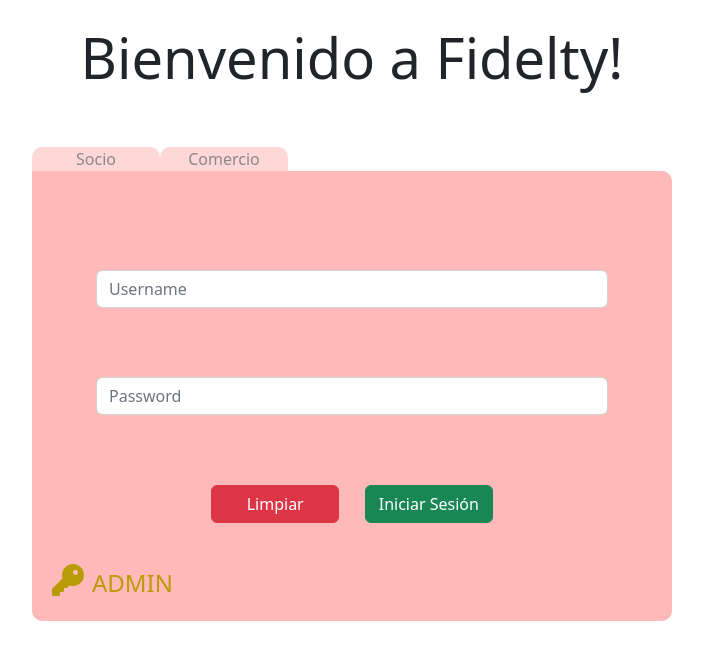
After one commit to aagusfernandez02/fidelty, a PHP site: page /login_admin.html in a window 1280 px wide. The commit adds this page. Shown: the top 660 px of the page, without its empty margins (288-991 px from the left). Run offline with PHP 8.4, Linux system fonts and the light colour scheme; some libraries are stand-ins or nearby versions.

Commit message:
login socio, comercio y admin

```diff
--- a/css/styles.css
+++ b/css/styles.css
@@ -35,7 +35,7 @@ a:active {
     border-bottom-right-radius: 10px;
     border-bottom-left-radius: 10px;
     width: 50vw;
-    height: 50vh;
+    height: 450px;
     background-color: #D9D9D9;
     position: relative;
     padding: 5%;
@@ -108,26 +108,38 @@ a:active {
     font-size: xx-large;
 }
 
-.admin_section span {
+.admin_section a {
     font-size: 1.5rem;
+}
+
+.adminContainer {
+    background-color: #ffb9b9;
+}
+
+.adminSolapas {
+    background-color: #ffd7d7;
+}
+
+.login_registerSeccion {
+    font-style: italic;
+    font-size: small;
+}
+
+.login_registerSeccion a {
+    color: #4040ff;
+    text-decoration: underline;
 }
 
 @media (max-width: 768px) {
     .loginContainer {
         width: 100%;
-        height: 100vh;
+        height: 400px;
     }
     .loginContainer_formularioContainer {
         height: 100%;
-    }
-    .loginContainer_formularioContainer {
         justify-content: start;
-        gap: 10%;
         margin-top: 2rem;
-    }
-    .admin_section {
-        top: 15px;
-        left: 15px;
+        gap: 1.5rem;
     }
 }
 
--- /dev/null
+++ b/login_admin.html
@@ -0,0 +1,49 @@
+<!DOCTYPE html>
+<html lang="en">
+
+<head>
+    <meta charset="UTF-8">
+    <meta http-equiv="X-UA-Compatible" content="IE=edge">
+    <meta name="viewport" content="width=device-width, initial-scale=1.0">
+    <!-- BOOTSTRAP -->
+    <link href="https://cdn.jsdelivr.net/npm/bootstrap@5.2.1/dist/css/bootstrap.min.css" rel="stylesheet" integrity="sha384-iYQeCzEYFbKjA/T2uDLTpkwGzCiq6soy8tYaI1GyVh/UjpbCx/TYkiZhlZB6+fzT" crossorigin="anonymous">
+    <!-- CSS -->
+    <link rel="stylesheet" href="css/styles.css">
+    <title>Login</title>
+</head>
+
+<body>
+    <h1 class="display-4 text-center mt-4 mb-4">Bienvenido a Fidelty!</h1>
+    <div class="loginContainer adminContainer">
+        <!-- Solapas -->
+        <div id="solapaSocio" class="loginContainer_solapa adminSolapas noActive"><a href="./login_socio.html">Socio</a></div>
+        <div id="solapaComercio" class="loginContainer_solapa adminSolapas noActive"><a href="./login_comercio.html">Comercio</a></div>
+
+        <!-- Container -->
+        <form class="loginContainer_formularioContainer" method="post" action="php/login.php">
+            <input type="text" name="username" class="form-control" placeholder="Username">
+            <input type="password" name="password" class="form-control" placeholder="Password">
+
+            <div class="loginContainer_formularioContainer_buttons">
+                <button type="reset" class="btn btn-danger loginContainer_formularioContainer_clear">Limpiar</button>
+                <button type="submit" class="btn btn-success loginContainer_formularioContainer_submit">Iniciar Sesión</button>
+            </div>
+        </form>
+        <div class="admin_section">
+            <a href="#">
+                <i class="fa-solid fa-key admin_logo"></i>
+                <a href="#">ADMIN</a>
+            </a>
+        </div>
+
+        <!-- <img src="https://cdn-icons-png.flaticon.com/512/2317/2317407.png" alt="imagen candado acceso" class="form_image"> -->
+    </div>
+
+    <!-- FONT AWESOME -->
+    <script src="https://kit.fontawesome.com/8d1cfe94fb.js" crossorigin="anonymous"></script>
+    <!-- BOOTSTRAP -->
+    <script src="https://cdn.jsdelivr.net/npm/bootstrap@5.2.1/dist/js/bootstrap.bundle.min.js" integrity="sha384-u1OknCvxWvY5kfmNBILK2hRnQC3Pr17a+RTT6rIHI7NnikvbZlHgTPOOmMi466C8" crossorigin="anonymous"></script>
+    <!-- JS -->
+</body>
+
+</html>
```
Also changed, not shown: js/login.js (deleted, +0 -36 lines), login_comercio.html (renamed from login.html, +4 -5 lines), login_socio.html (added, +49 -0 lines).
